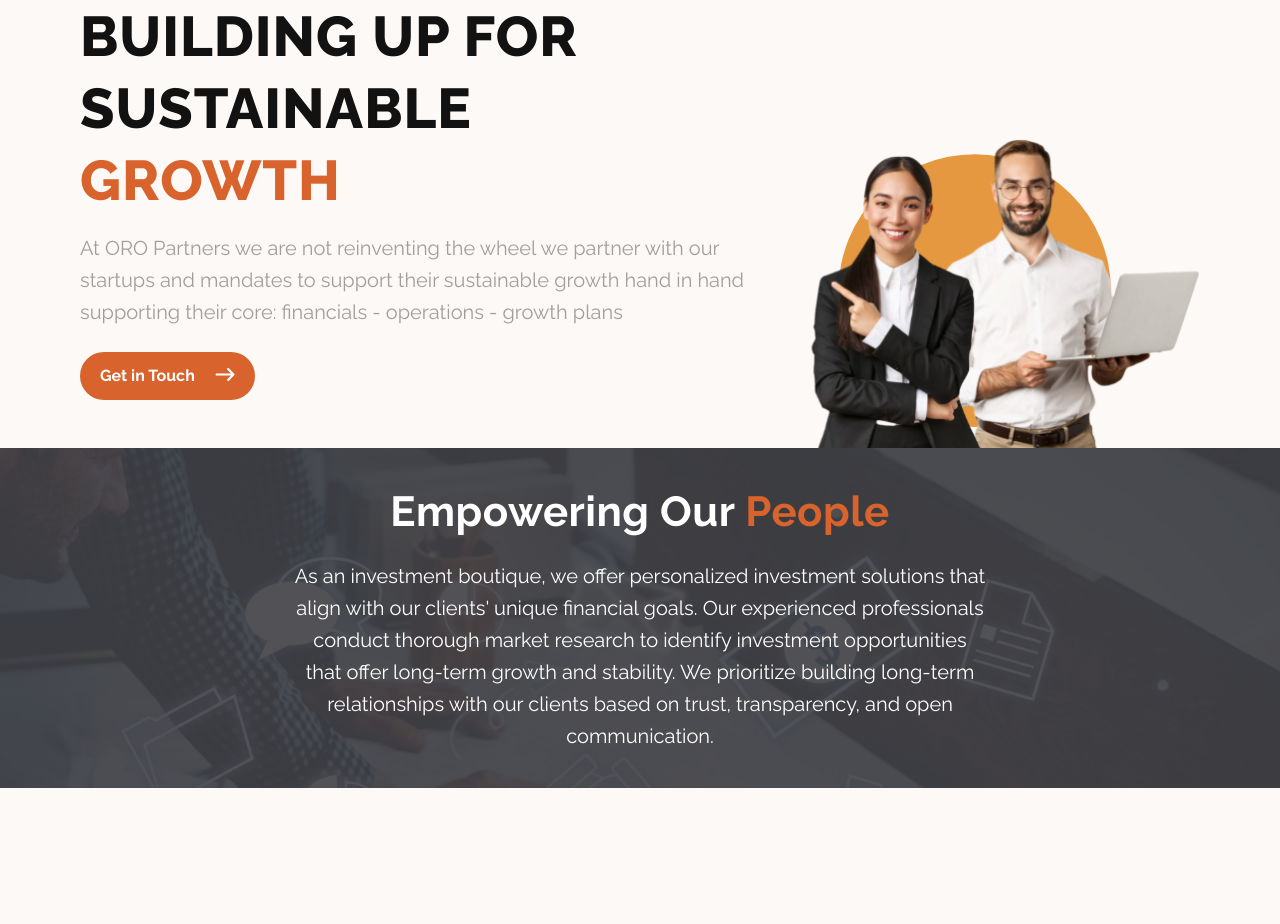
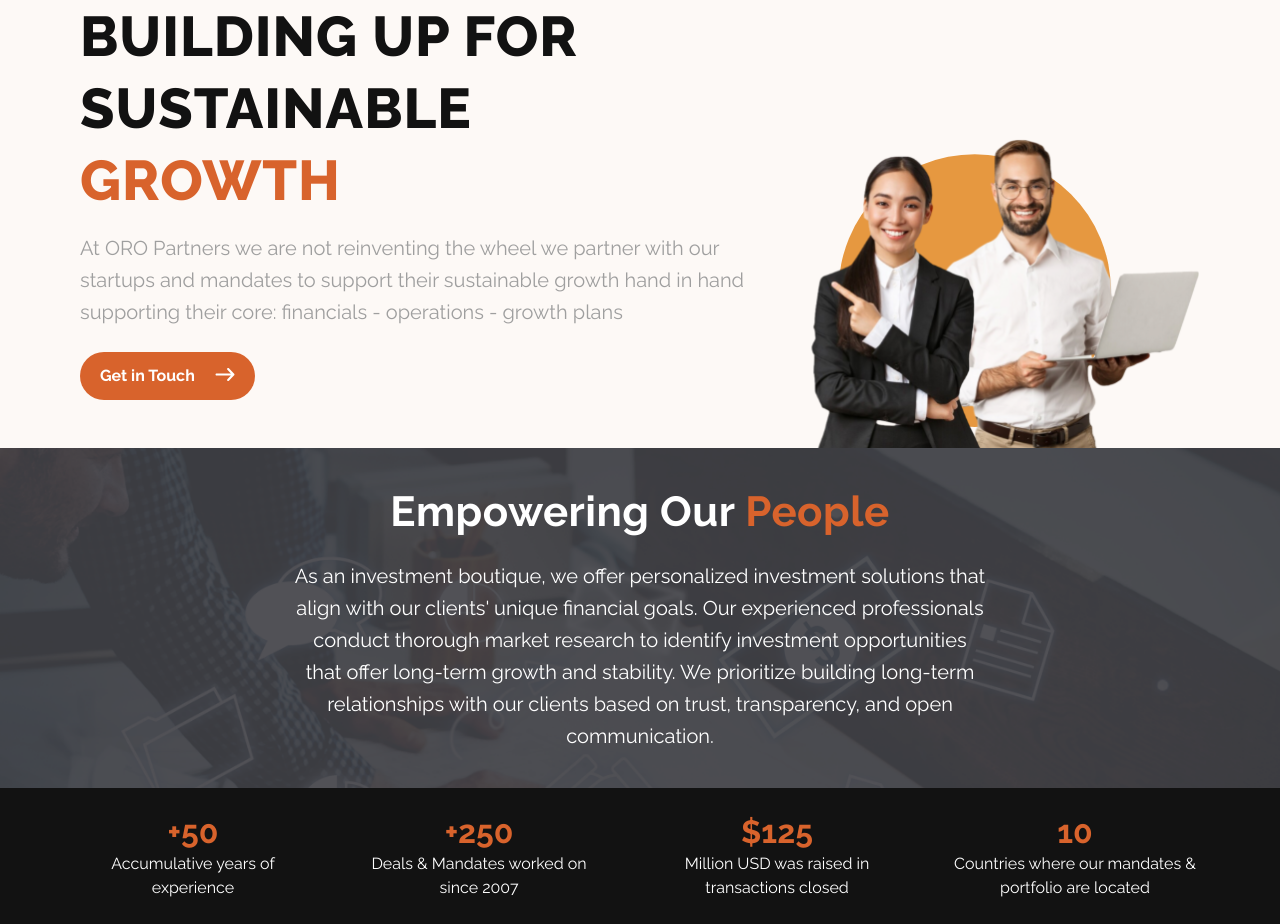
Before and after one commit to PTS-Holdings/oro-partners.com, a Next.js app: page / in a window 1280 px wide. Before the commit the page ends 800 px from the top, so only its background shows below. Built offline with nearby package versions, Linux system fonts and the light colour scheme.

Commit message:
feat(InsightsSection.jsx): add InsightsSection component to homepage

```diff
--- /dev/null
+++ b/src/components/homepage/InsightsSection.jsx
@@ -0,0 +1,42 @@
+function InsightsSection() {
+    return (
+        <div className="bg-custom-black">
+            <div className="container flex flex-col justify-between lg:flex-row py-6 gap-12">
+                <div className="text-center max-w-[250px]">
+
+                    <span className="text-custom-orange-basic header3 mb-4">+50</span>
+                    <p className="body-medium-regular text-white ">
+                        Accumulative years of experience
+                    </p>
+                </div>
+
+                <div className="text-center max-w-[250px]">
+                    <span className="text-custom-orange-basic header3 mb-4">+250</span>
+                    <p className="body-medium-regular text-white ">
+                        Deals & Mandates worked on since 2007
+                    </p>
+                </div>
+
+                <div className="text-center max-w-[250px]">
+                    <span className="text-custom-orange-basic header3 mb-4">$125</span>
+                    <p className="body-medium-regular text-white ">
+                        Million USD was raised in transactions
+                        closed
+                    </p>
+                </div>
+
+                <div className="text-center max-w-[250px]">
+                    <span className="text-custom-orange-basic header3 mb-4">10</span>
+                    <p className="body-medium-regular text-white ">
+                        Countries where our mandates
+                        & portfolio are located
+                    </p>
+                </div>
+
+
+            </div>
+        </div>
+    )
+}
+
+export default InsightsSection
--- a/src/pages/index.js
+++ b/src/pages/index.js
@@ -1,9 +1,7 @@
 import HeroSection from "@/components/homepage/HeroSection";
+import InsightsSection from "@/components/homepage/InsightsSection";
 import SubHeroSection from "@/components/homepage/SubHeroSection";
-import styles from "@/styles/Home.module.css";
-import { Inter } from "next/font/google";
 import Head from "next/head";
-import Image from "next/image";
 
 export default function Home() {
 	return (
@@ -19,6 +17,7 @@
 
 			<HeroSection />
 			<SubHeroSection />
+			<InsightsSection />
 		</>
 	);
 }
```
